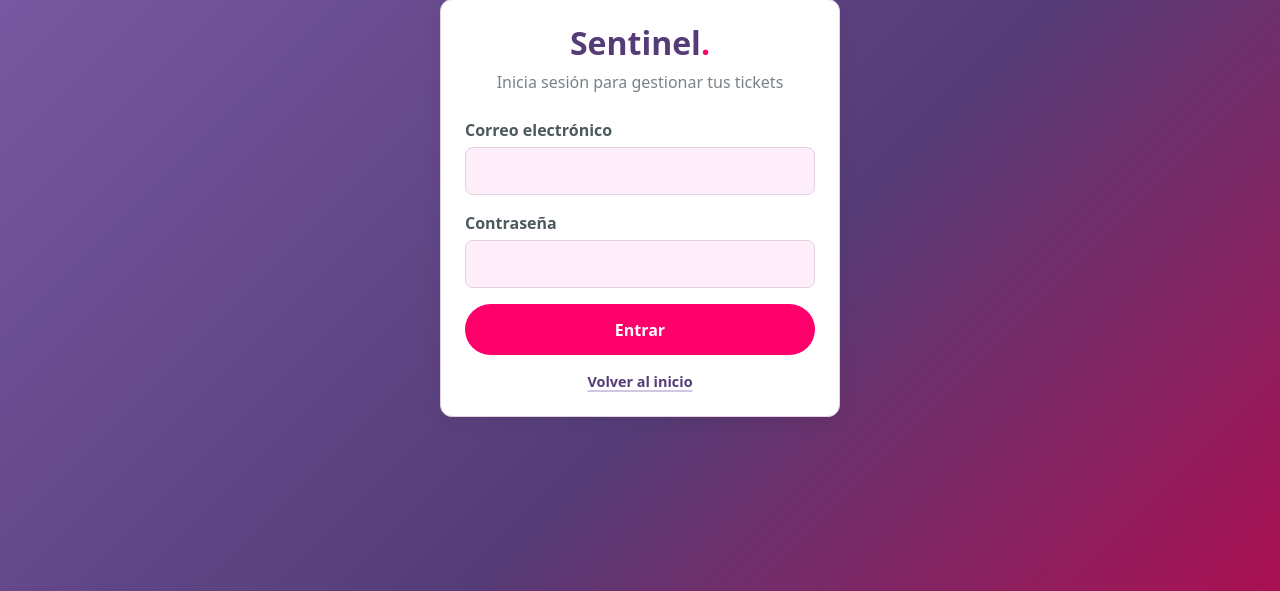
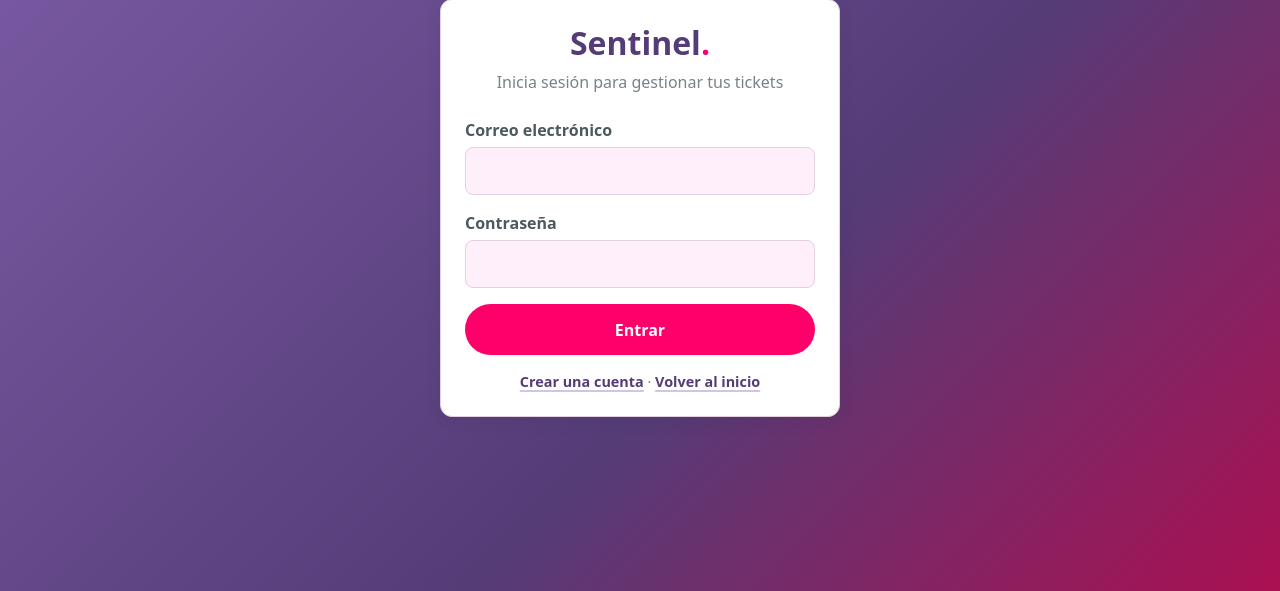
Before and after one commit to Zibr-SentinelProject/Sentinel_Project, a Flask app: page /login in a window 1280 px wide. Shown: the part 192-783 px from the top of the page. Run offline with Flask 3, Linux system fonts and the light colour scheme.

Commit message:
UI: Add register link into the login page

```diff
--- a/app/templates/login.html
+++ b/app/templates/login.html
@@ -29,6 +29,6 @@
     <button class="btn btn-block" type="submit">Entrar</button>
   </form>
 
-  <p class="foot"><a href="/">Volver al inicio</a></p>
+  <p class="foot"><a href="/register">Crear una cuenta</a> · <a href="/">Volver al inicio</a></p>
 </main>
 {% endblock %}
```
